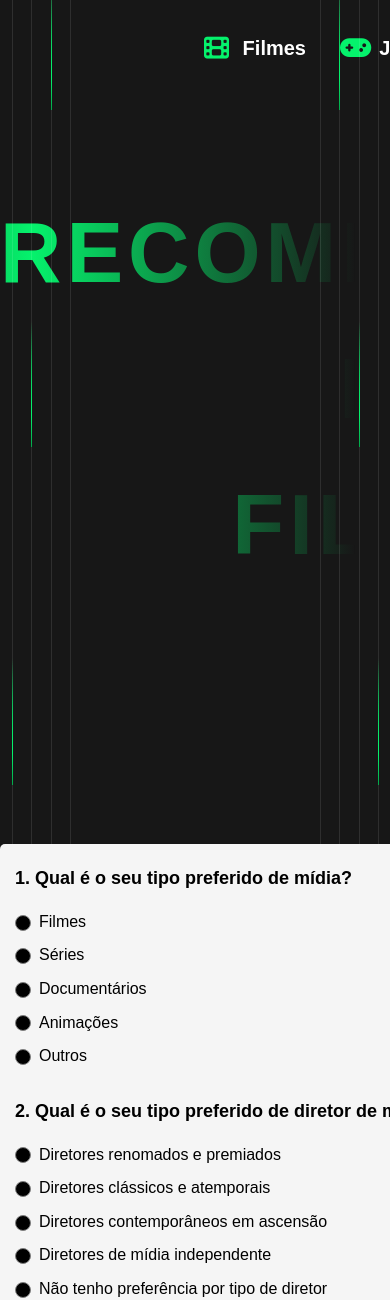
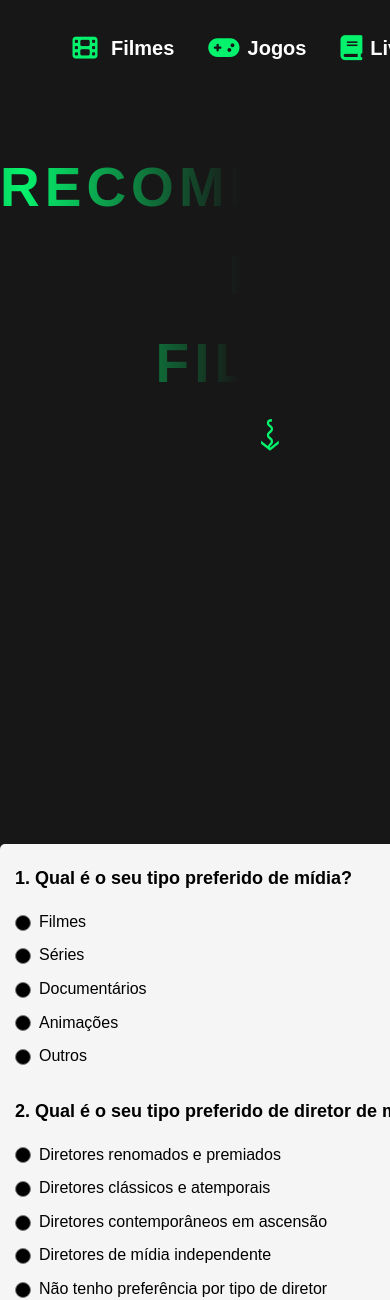
Before and after one commit to viniciusdvieira/Films-recommender-online, a Django app: page / in a window 390 px wide; the page is wider, and only the part inside the window is pictured. Shown: the top 1300 px of that part. Run offline with Django 4.2, Linux system fonts and the light colour scheme; some libraries are stand-ins or nearby versions.

Commit message:
fazendo a responsividade

```diff
--- a/static/css/style.css
+++ b/static/css/style.css
@@ -48,6 +48,7 @@
   right: 0;
   margin: auto;
   width: 50vw;
+  z-index: 1;
 }
 
 .line {
@@ -58,6 +59,7 @@
   top: 0;
   background: rgba(255, 255, 255, 0.1);
   overflow: hidden;
+  z-index: 1;
 }
 
 .line::before,
@@ -169,7 +171,6 @@
   text-align: center;
   padding-top: 15px;
   padding-bottom: 20px;
-  z-index: 1;
 }
 
 
@@ -269,7 +270,8 @@
 #spanlink{
   display: flex;
   justify-content: center;
-  margin-top: 13%;
+  margin-top: auto;
+  padding-top: 30px;
 }
 #scrollLink{
   text-decoration: none;
@@ -306,6 +308,8 @@
   padding: 20px;
   background-color: #f5f5f5;
   border-radius: 5px;
+  z-index: 2;
+  position: relative;
 }
 
 h1 {
@@ -376,7 +380,7 @@
 }
 
 #title {
-  top: 10%;
+  top: 5%;
   font-weight: 700;
   text-align: center;
   font-size: 85px;
@@ -401,3 +405,34 @@
     background-position-x: 500%;
   }
 }
+
+@media screen and (max-width: 867px) {
+  #title{
+    font-size: 55px;
+  }
+}
+
+@media screen and (max-width: 577px) {
+  .line, .lines{
+    visibility: hidden;
+  }
+
+}
+@media screen and (max-width: 1565px) {
+
+  .line:nth-child(3),
+  .line:nth-child(4),
+  .line:nth-child(5),
+  .line:nth-child(6){
+    visibility: hidden;
+  }
+
+}
+@media screen and (max-width: 1820px) {
+
+  .line:nth-child(4),
+  .line:nth-child(5) {
+    visibility: hidden;
+  }
+
+}
```
Also changed, not shown: app_recommender/templates/respostas/index2.html (+5 -2 lines), db.sqlite3.
